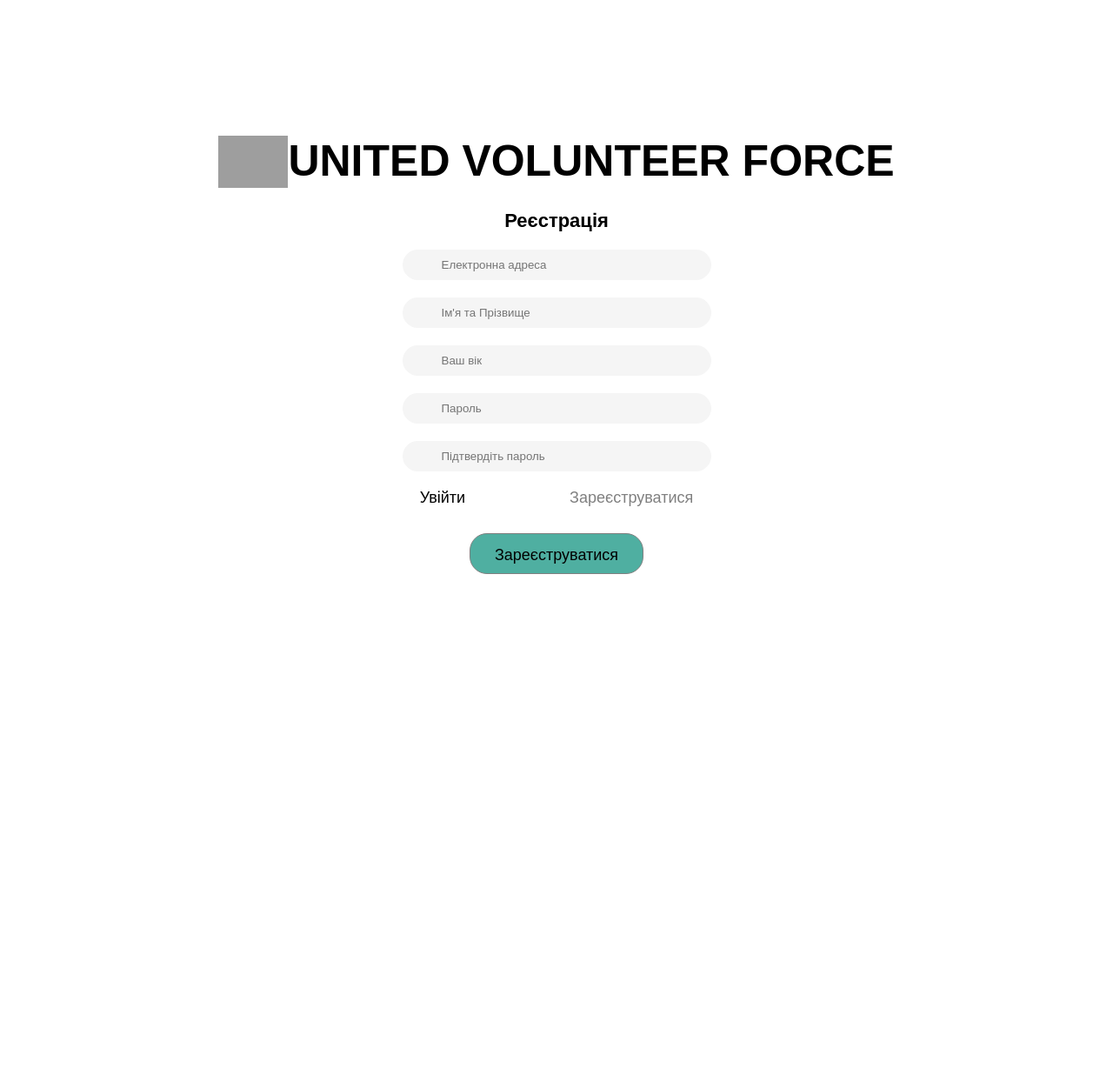
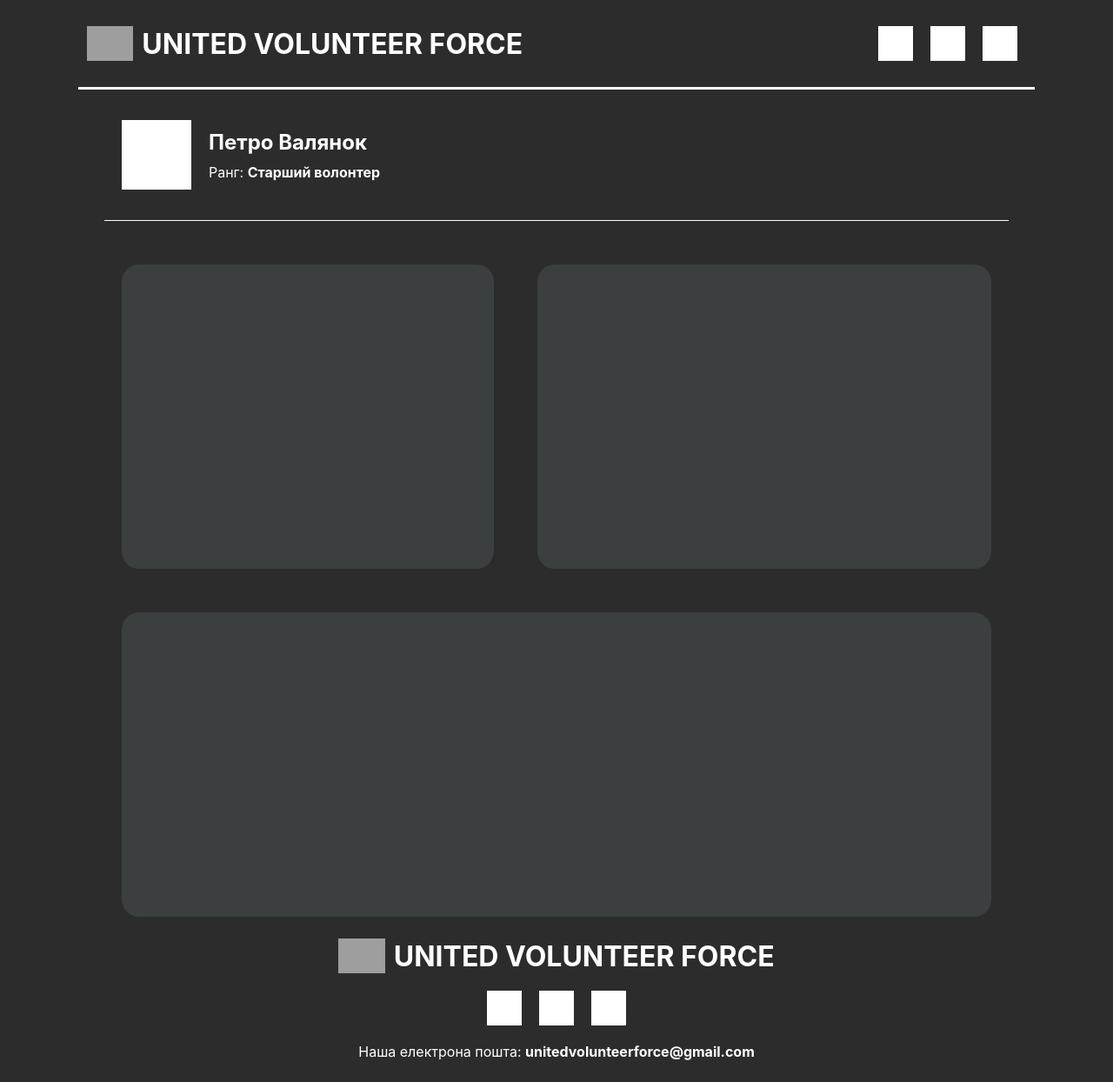
Before and after one commit to OrestSonich/hackaton-loremIpsum, a React (Create React App) app in the folder frontend/: page / in a window 1280 px wide. Shown: the whole page at 87% size. Before the commit the page ends 800 px from the top, so only its background shows below. Built offline with nearby package versions, Linux system fonts and the light colour scheme; grey boxes are pictures that could not be loaded.

Commit message:
Login and register template data

```diff
--- a/frontend/src/components/test.js
+++ b/frontend/src/components/test.js
@@ -1,8 +1,8 @@
-import '../stylesheets/login.css';
-import Register from "../pages/register";
+import '../stylesheets/profile.css';
+import Profile from "../pages/profile";
 const Test =() => {
     return(
-            <Register/>
+            <Profile/>
     )
 }
 export default Test
--- a/frontend/src/pages/login.js
+++ b/frontend/src/pages/login.js
@@ -4,7 +4,6 @@ const Login =() => {
 	return(
 			<div className="container">
 				<div className="login">
-					<img src="../images/logo.svg" alt=""/>
 
 						<h1> <img src={Logo} alt=""/> UNITED VOLUNTEER FORCE</h1>
 
--- /dev/null
+++ b/frontend/src/pages/profile.js
@@ -0,0 +1,60 @@
+import '../stylesheets/profile.css';
+import Logo from "../images/logo.svg";
+const Profile =() => {
+	return(
+		<div className="container">
+			{/*=====Header=====*/}
+			<div className="header">
+				<img src={Logo} alt=""/>
+				<h1>UNITED VOLUNTEER FORCE</h1>
+
+				<div className="header--icons">
+					<div className="box"></div>
+					<div className="box"></div>
+					<div className="box"></div>
+				</div>
+			</div>
+
+			{/*=====About me=====*/}
+			<div className="about--me">
+				<div className="box--about"></div>
+				<div className="about--info">
+					<h2>Петро Валянок</h2>
+					<p>Ранг: <b>Старший волонтер</b></p>
+				</div>
+			</div>
+
+			{/*=====progressAndHours=====*/}
+			<div className="progressAndHours">
+				<div className="progress">
+
+				</div>
+
+				<div className="hours">
+
+				</div>
+
+			</div>
+
+			{/*=====History=====*/}
+			<div className="history">
+
+			</div>
+
+			<div className="footer">
+
+				<h1><img src={Logo} alt=""/>UNITED VOLUNTEER FORCE</h1>
+
+				<div className="footer--icons">
+					<div className="box"></div>
+					<div className="box"></div>
+					<div className="box"></div>
+				</div>
+
+				<p>Наша електрона пошта: <b>unitedvolunteerforce@gmail.com</b></p>
+			</div>
+
+		</div>
+	)
+}
+export default Profile
--- /dev/null
+++ b/frontend/src/stylesheets/profile.css
@@ -0,0 +1,154 @@
+body {
+    margin: 0;
+    background-color: #2C2C2C;
+}
+
+div {
+    display: flex;
+}
+
+.container {
+    flex-direction: column;
+    width: 100%;
+    max-width: 1000px;
+    align-items: center;
+    margin: 0 auto;
+}
+
+/*=====Header=====*/
+
+.header {
+    max-width: 1200px;
+    width: 1100px;
+    height: 100px;
+    border-bottom: solid #fff;
+}
+
+.header h1 {
+    display: flex;
+    align-items: center;
+    color: #fff;
+}
+
+.header img {
+    height: 40px;
+    padding: 10px;
+    margin: auto 0;
+}
+
+.header--icons {
+    height: 100%;
+    width: 200px;
+    justify-content: center;
+    align-items: center;
+    gap: 20px;
+    margin: 0 0 0 auto;
+}
+
+.box {
+    width: 40px;
+    height: 40px;
+    background-color: #fff;
+}
+
+/*=====About=====*/
+
+.about--me {
+    width: 100%;
+    height: 110px;
+    border-bottom: solid 1px #fff;
+    padding: 20px;
+}
+
+.about--me h2 {
+    margin: 0;
+    color: #fff;
+}
+
+.about--me p {
+    margin: 0;
+    color: #fff;
+}
+
+.about--me span {
+    margin: 0;
+    color: #fff;
+}
+
+.box--about {
+    width: 80px;
+    height: 80px;
+    background-color: #fff;
+    margin: auto 0;
+}
+
+.about--info {
+    flex-direction: column;
+    margin-left: 20px;
+    gap: 10px;
+    justify-content: center;
+}
+
+/*=====progressAndHours=====*/
+.progressAndHours {
+    margin-top: 50px;
+    height: 350px;
+    width: 100%;
+    gap: 50px;
+    justify-content: space-between;
+}
+
+.progress {
+    background-color: #3B3F3F;
+    border-radius: 20px;
+    width: 45%;
+}
+
+.hours {
+    background-color: #3B3F3F;
+    border-radius: 20px;
+    width: 55%;
+}
+
+/*=====history=====*/
+.history {
+    margin-top: 50px;
+    height: 350px;
+    width: 100%;
+    gap: 50px;
+    background-color: #3B3F3F;
+    border-radius: 20px;
+}
+
+.footer {
+    margin: 20px;
+    height: 150px;
+    width: 100%;
+    gap: 20px;
+    justify-content: center;
+    align-items: center;
+    flex-direction: column;
+
+}
+
+.footer img {
+    height: 40px;
+}
+
+.footer h1 {
+    display: flex;
+    align-items: center;
+    color: #fff;
+    gap: 10px;
+    margin: 0;
+}
+
+.footer--icons {
+    gap: 20px;
+
+}
+
+.footer p {
+    color: #fff;
+    margin: 0;
+}
--- a/frontend/src/stylesheets/register.css
+++ /dev/null
@@ -1,107 +0,0 @@
-body {
-    margin: 0;
-}
-
-div {
-    display: flex;
-}
-
-.container {
-    width: 100%;
-    height: 100vh;
-    justify-content: center;
-    align-items: center;
-}
-
-.login {
-    width: 100%;
-    flex-direction: column;
-    justify-content: center;
-    align-items: center;
-}
-
-.login img {
-    height: 60px;
-}
-
-.login h1 {
-    display: flex;
-    color: #000;;
-    font-family: 'Montserrat', sans-serif;
-    font-style: normal;
-    font-weight: 600;
-    font-size: 50px;
-    text-align: center;
-    margin: 15px 0 0;
-}
-
-.login span {
-    font-family: 'Montserrat', sans-serif;
-    font-style: normal;
-    font-weight: 600;
-    font-size: 22px;
-    text-align: center;
-    color: #000000;
-    margin: 25px 0 20px;
-}
-
-.input--field {
-    justify-content: center;
-    margin-bottom: 20px;
-}
-
-.input--field input {
-    border: none;
-    background: #F5F5F5;
-    border-radius: 25px;
-    padding: 10px 60px 10px 45px;
-    width: 250px;
-}
-
-.choose {
-    justify-content: center;
-    gap: 120px;
-}
-
-.choose a {
-    cursor: pointer;
-    text-decoration: none;
-    font-family: 'Montserrat', sans-serif;
-    font-style: normal;
-    font-weight: 300;
-    font-size: 18px;
-    text-align: center;
-}
-
-.gray {
-    color: #808080;
-}
-
-.black {
-    color: #000000;
-}
-
-.login button {
-    display: flex;
-    justify-content: center;
-    align-items: center;
-    padding: 10px;
-    width: 200px;
-    height: 47px;
-    background: #4FAFA1;
-    border: 1px solid #808080;
-    border-radius: 20px;
-    cursor: pointer;
-    align-self: center;
-    margin-top: 30px;
-}
-
-.login button span {
-    cursor: pointer;
-    text-decoration: none;
-    font-family: 'Montserrat', sans-serif;
-    font-style: normal;
-    font-weight: 300;
-    font-size: 18px;
-    text-align: center;
-}
```
